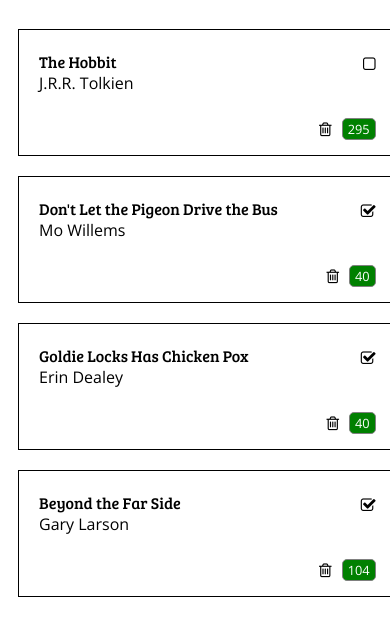
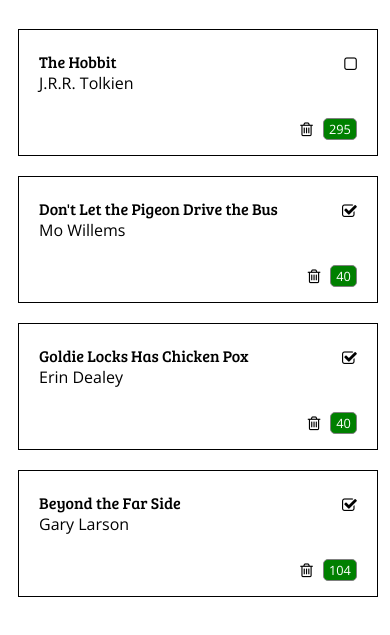
Before and after one commit to raecharles/odin-library-project, a plain HTML site: page index.html in a window 390 px wide. Shown: the part 67-702 px from the top of the page. Drawn offline with nearby package versions, Linux system fonts and the light colour scheme.

Commit message:
add viewport meta
for responsive, edit css

```diff
--- a/css/main.css
+++ b/css/main.css
@@ -92,7 +92,7 @@ ul#library-list {
 
 #library-list li {
     list-style: none;
-    flex:0 0 90%;
+    flex:0 0 85%;
     border:1px solid black;
     padding:5px 20px 10px 20px;
     margin:10px;
--- a/index.html
+++ b/index.html
@@ -2,6 +2,7 @@
 <html>
 <head>
 <title>Page Title</title>
+<meta name="viewport" content="width=device-width, initial-scale=1">
 <link rel="stylesheet" href="css/main.css" type="text/css" />
 <link rel="stylesheet" href="https://cdnjs.cloudflare.com/ajax/libs/font-awesome/4.7.0/css/font-awesome.min.css" integrity="sha512-SfTiTlX6kk+qitfevl/7LibUOeJWlt9rbyDn92a1DqWOw9vWG2MFoays0sgObmWazO5BQPiFucnnEAjpAB+/Sw==" crossorigin="anonymous" />
 </head>
```
